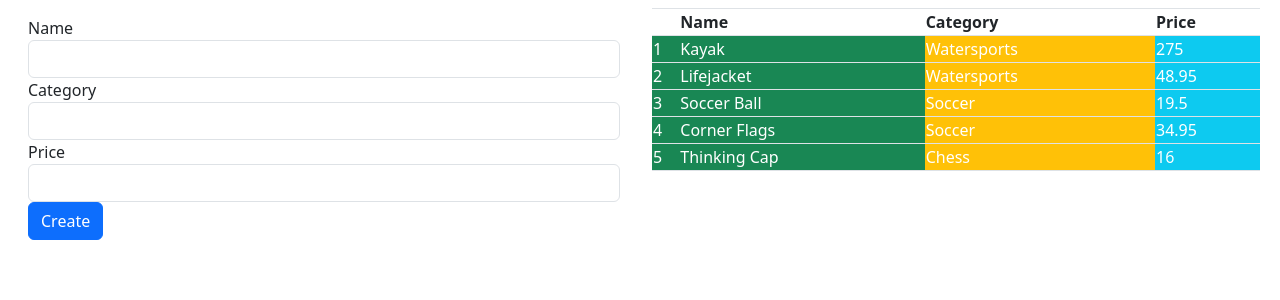
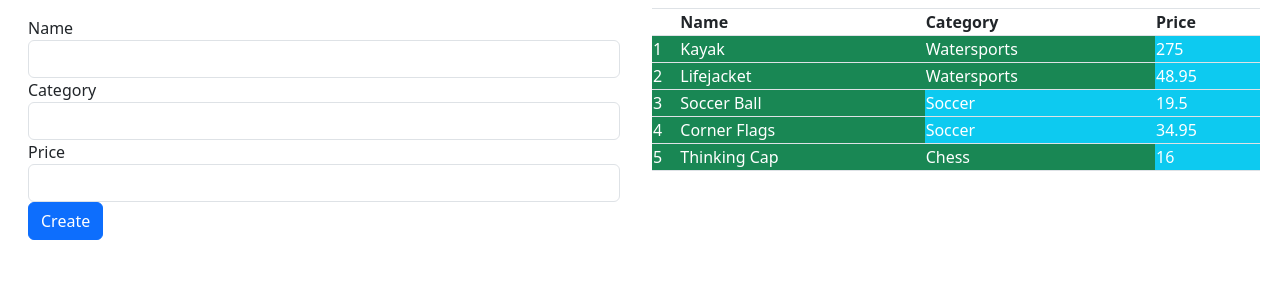
Before and after one commit to dmyers82/AngularProjects, an Angular app in the folder AngularPartII/Chapter 14 Using Events and Forms/eventsforms/: page / in a window 1280 px wide. Shown: the top 300 px of the page. Built offline with nearby package versions, Linux system fonts and the light colour scheme.

Commit message:
attribute directive changes efined

```diff
--- a/AngularPartII/Chapter 14 Using Events and Forms/eventsforms/src/app/attr. directive.ts
+++ b/AngularPartII/Chapter 14 Using Events and Forms/eventsforms/src/app/attr. directive.ts
@@ -1,12 +1,19 @@
-import { Directive, ElementRef, Attribute } from "@angular/core";
+import { Directive, ElementRef, Attribute, Input } from "@angular/core";
 
 @Directive({
     selector: "[pa-attr]",
 })
 
 export class PaAttrDirective {
-    constructor(element: ElementRef, @Attribute("pa-attr-class") bgClass: string) {
-        element.nativeElement.classList.add(bgClass || "bg-success", "text-white");
+    constructor(private element: ElementRef) {
         console.log("element.nativeElement.classList - " + element.nativeElement.OuterHTML);
     }
+
+    @Input("pa-attr")
+    bgClass: string;
+
+    ngOnInit() {
+        this.element.nativeElement.classList.add(this.bgClass || "bg-success",
+            "text-white");
+    }
 }
--- a/AngularPartII/Chapter 14 Using Events and Forms/eventsforms/src/app/template.html
+++ b/AngularPartII/Chapter 14 Using Events and Forms/eventsforms/src/app/template.html
@@ -28,11 +28,13 @@
 
         <table class="table table-sm table-bordered table-striped">
             <tr><th></th><th>Name</th><th>Category</th><th>Price</th></tr>
-            <tr *ngFor="let item of getProducts(); let i = index" pa-attr>
+            <tr *ngFor="let item of getProducts(); let i = index" [pa-attr]="getProducts().length < 6 ? 'bg-success' : 'bg-warning'">
                 <td>{{i + 1}}</td>
                 <td>{{item.name}}</td>
-                <td pa-attr pa-attr-class="bg-warning">{{item.category}}</td>
-                <td pa-attr pa-attr-class="bg-info">{{item.price}}</td>
+                <td [pa-attr]="item.category == 'Soccer' ? 'bg-info' : null">
+                    {{item.category}}
+                </td>
+                <td [pa-attr]="'bg-info'">{{item.price}}</td>
             </tr>
         </table>
     </div>
```
